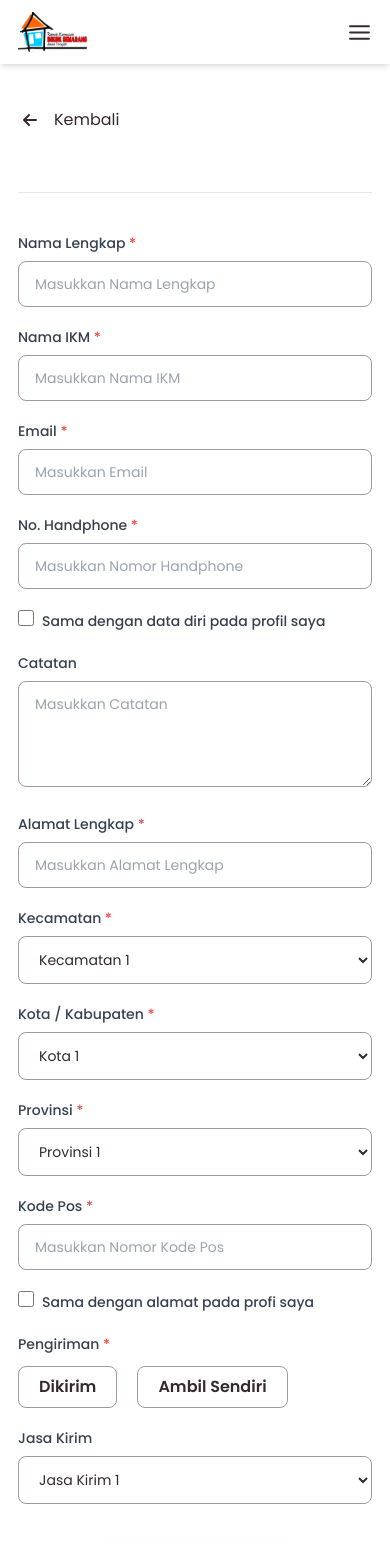
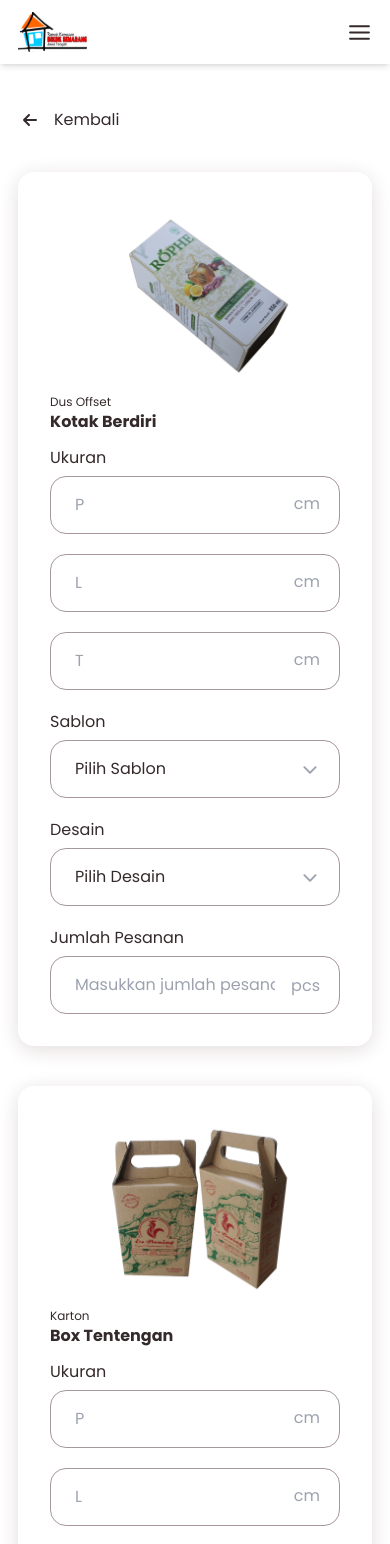
Before and after one commit to ivannoard/simpelmen-fe, a React (Create React App) app: page /pemesanan in a window 390 px wide. Shown: the top 1544 px of the page. Built offline with nearby package versions, Linux system fonts and the light colour scheme.

Commit message:
slicing page pemesanan with responsiveness

```diff
--- /dev/null
+++ b/src/components/Card/CardCartCheckout.jsx
@@ -0,0 +1,128 @@
+import React from 'react';
+
+import { IoIosArrowDown } from 'react-icons/io';
+
+const CardCartCheckout = ({ produkImg, altImg, kategori, jenis }) => {
+  return (
+    <>
+      <article className="relative mb-10 shadow-gray rounded-2xl p-8 2xsm:p-12 grid grid-cols-4 2xsm:grid-cols-8 2md:grid-cols-12 gap-x-8">
+        <div className="col-span-4 2xsm:col-span-8 2md:col-span-12 lg:col-span-5">
+          <div className="mb-3 w-11/12 xs:w-3/4 lg:w-full mx-auto">
+            <img
+              src={produkImg}
+              alt={altImg}
+              className="w-full object-cover object-center"
+            />
+          </div>
+          <p className="text-xs xs:text-base">{kategori}</p>
+          <p className="font-bold text-base xs:text-xl md:text-2xl mb-3 line-clamp-2">
+            {jenis}
+          </p>
+        </div>
+
+        <div className="lg:col-start-7 col-span-4 2xsm:col-span-8 2md:col-span-12 lg:col-span-6">
+          <form className="w-full">
+            <div className="mb-5">
+              <label
+                htmlFor="ukuran"
+                className="mb-[.375rem] block"
+              >
+                Ukuran
+              </label>
+              <div
+                id="ukuran"
+                className="flex flex-col 2xsm:flex-row 2xsm:items-center 2xsm:gap-x-[.625rem] gap-y-5 2xsm:gap-y-0"
+              >
+                <div className="relative">
+                  <input
+                    type="text"
+                    className="input-field-sm"
+                    name="panjang"
+                    placeholder="P"
+                  />
+                  <span className="absolute right-5 top-4 text-gray-400">
+                    cm
+                  </span>
+                </div>
+                <div className="relative">
+                  <input
+                    type="text"
+                    className="input-field-sm"
+                    name="lebar"
+                    placeholder="L"
+                  />
+                  <span className="absolute right-5 top-4 text-gray-400">
+                    cm
+                  </span>
+                </div>
+                <div className="relative">
+                  <input
+                    type="text"
+                    className="input-field-sm"
+                    name="tinggi"
+                    placeholder="T"
+                  />
+                  <span className="absolute right-5 top-4 text-gray-400">
+                    cm
+                  </span>
+                </div>
+              </div>
+            </div>
+            <div className="mb-5 relative">
+              <label
+                htmlFor="sablon"
+                className="mb-[.375rem] block"
+              >
+                Sablon
+              </label>
+              <select
+                name="sablon"
+                id="sablon"
+                className="input-field-sm appearance-none"
+              >
+                <option value="DEFAULT">Pilih Sablon</option>
+                <option value="s1">Pilihan 1</option>
+              </select>
+              <IoIosArrowDown className="absolute right-5 top-[3.125rem] text-xl fill-gray-400" />
+            </div>
+            <div className="mb-5 relative">
+              <label
+                htmlFor="desain"
+                className="mb-[.375rem] block"
+              >
+                Desain
+              </label>
+              <select
+                name="desain"
+                id="desain"
+                className="input-field-sm appearance-none"
+              >
+                <option value="DEFAULT">Pilih Desain</option>
+                <option value="d1">Pilihan 1</option>
+              </select>
+              <IoIosArrowDown className="absolute right-5 top-[3.125rem] text-xl fill-gray-400" />
+            </div>
+            <div className="relative">
+              <label
+                htmlFor="jumlahPesanan"
+                className="mb-[.375rem] block"
+              >
+                Jumlah Pesanan
+              </label>
+              <input
+                type="text"
+                className="input-field-sm"
+                placeholder="Masukkan jumlah pesanan"
+                name="jumlahPesanan"
+                id="jumlahPesanan"
+              />
+              <span className="absolute right-5 top-12 text-gray-400">pcs</span>
+            </div>
+          </form>
+        </div>
+      </article>
+    </>
+  );
+};
+
+export default CardCartCheckout;
--- a/src/pages/Keranjang/index.jsx
+++ b/src/pages/Keranjang/index.jsx
@@ -59,7 +59,7 @@ const Keranjang = () => {
       <main className="containers">
         <div className="mb-5 flex">
           <Link
-            to="/"
+            to="/produk-kemasan"
             className="flex items-center mb-3"
           >
             <HiOutlineArrowSmLeft className="text-2xl mr-3" />
@@ -88,7 +88,7 @@ const Keranjang = () => {
             <div className="flex justify-center mb-9">
               <button
                 className="button-fill"
-                onClick={() => navigate('/pesanan')}
+                onClick={() => navigate('/pemesanan')}
               >
                 Lanjutkan Pesanan
               </button>
@@ -108,7 +108,11 @@ const Keranjang = () => {
                 Keranjang Anda masih kosong!
               </h3>
               <div className="flex justify-center">
-                <button className="text-base 2xsm:text-lg text-white font-semibold px-5 2xsm:px-30/sp py-2 2xsm:py-4 rounded-2xl bg-gradient-to-bl from-orange-900 to-primary-900 hover:from-primary-900 hover:to-orange-900 shadow-red">
+                <button
+                  className="text-base 2xsm:text-lg text-white font-semibold px-5 2xsm:px-30/sp py-2 2xsm:py-4 rounded-2xl bg-gradient-to-bl from-orange-900 to-primary-900 hover:from-primary-900 hover:to-orange-900 shadow-red"
+                  type="button"
+                  onClick={() => navigate('/produk-kemasan')}
+                >
                   Pesan Sekarang
                 </button>
               </div>
--- a/src/pages/Pemesanan/index.jsx
+++ b/src/pages/Pemesanan/index.jsx
@@ -1,20 +1,46 @@
-import React from 'react';
+import React, { useState } from 'react';
 
+import './styles.css';
 import { HiOutlineArrowSmLeft } from 'react-icons/hi';
-import { Link } from 'react-router-dom';
+import { Link, useNavigate } from 'react-router-dom';
 import svg from '../../assets/svg';
-import './styles.css';
+import { dummyImg } from '../../assets/image';
+import CardCartCheckout from '../../components/Card/CardCartCheckout';
 
 const dummy = true;
 const check = true;
+const dummyData = [
+  {
+    id: 1,
+    produkImg: dummyImg.kotakBerdiri,
+    altImg: 'Kotak Berdiri',
+    kategori: 'Dus Offset',
+    jenis: 'Kotak Berdiri',
+  },
+  {
+    id: 2,
+    produkImg: dummyImg.boxTentengan,
+    altImg: 'Box Tentengan',
+    kategori: 'Karton',
+    jenis: 'Box Tentengan',
+  },
+  {
+    id: 3,
+    produkImg: dummyImg.topBottom,
+    altImg: 'Top Bottom',
+    kategori: 'Dus Offset',
+    jenis: 'Top Bottom',
+  },
+];
 
 const Pemesanan = () => {
+  const navigate = useNavigate();
   return (
     <>
       <main className="containers">
         <div className="mb-5 flex">
           <Link
-            to="/"
+            to="/keranjang"
             className="flex items-center mb-3"
           >
             <HiOutlineArrowSmLeft className="text-2xl mr-3" />
@@ -23,8 +49,17 @@ const Pemesanan = () => {
         </div>
         {dummy ? (
           <>
-            <section id="pesanan"></section>
-            <hr className="my-10" />
+            <section id="pesanan">
+              {dummyData.map((item, index) => {
+                return (
+                  <CardCartCheckout
+                    key={index}
+                    {...item}
+                  />
+                );
+              })}
+            </section>
+            <hr className="my-10 border-primary-400/50" />
             <section id="alamat">
               <form className="w-full grid grid-cols-4 2xsm:grid-cols-8 2md:grid-cols-12 gap-x-8">
                 <div className="col-span-4 2md:col-span-6">
@@ -92,7 +127,7 @@ const Pemesanan = () => {
                     <input
                       type="checkbox"
                       name="matchProfile"
-                      className="w-4 h-4 mr-2"
+                      className="w-4 h-4 mr-2 text-blue-600 bg-gray-100 rounded border-gray-300 focus:ring-blue-500"
                     />
                     <label
                       htmlFor="matchProfile"
@@ -205,7 +240,7 @@ const Pemesanan = () => {
                     <input
                       type="checkbox"
                       name="matchProfile"
-                      className="w-4 h-4 mr-2"
+                      className="w-4 h-4 mr-2 text-blue-600 bg-gray-100 rounded border-gray-300 focus:ring-blue-500"
                     />
                     <label
                       htmlFor="matchProfile"
@@ -286,7 +321,11 @@ const Pemesanan = () => {
                 Berhasil melakukan permintaan pesanan.
               </h3>
               <div className="flex justify-center">
-                <button className="text-base 2xsm:text-lg text-white font-semibold px-5 2xsm:px-30/sp py-3 2xsm:py-4 rounded-lg 2xsm:rounded-2xl bg-gradient-to-bl from-orange-900 to-primary-900 hover:from-primary-900 hover:to-orange-900 shadow-red">
+                <button
+                  className="text-base 2xsm:text-lg text-white font-semibold px-5 2xsm:px-30/sp py-3 2xsm:py-4 rounded-lg 2xsm:rounded-2xl bg-gradient-to-bl from-orange-900 to-primary-900 hover:from-primary-900 hover:to-orange-900 shadow-red"
+                  type="button"
+                  onClick={() => navigate('/dashboard/pesanan')}
+                >
                   Lihat Detail Pesanan
                 </button>
               </div>
```
